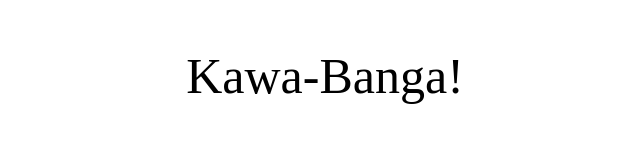
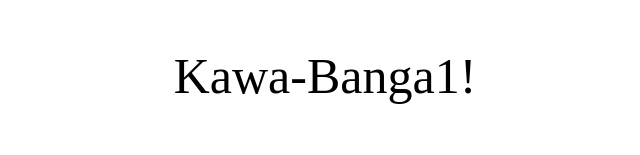
Before and after one commit to Kawa-Banga/hello-world, a plain HTML site: page index.html in a window 1280 px wide. Shown: the part 341-496 px from the top of the page, without its empty margins (315-955 px from the left). Drawn offline with Linux system fonts and the light colour scheme.

Commit message:
Update index.html

```diff
--- a/index.html
+++ b/index.html
@@ -11,7 +11,7 @@
 
 <img src="https://octodex.github.com/images/daftpunktocat-thomas.gif" id="octocat" alt="octocat-gif" />
 
-<h1>Kawa-Banga!</h1>
+<h1>Kawa-Banga1!</h1>
 
 <!-- Change this code here by copy and pasting your template on line 15 -->
 <p>Welcome to your first GitHub Pages website!</p>
```
